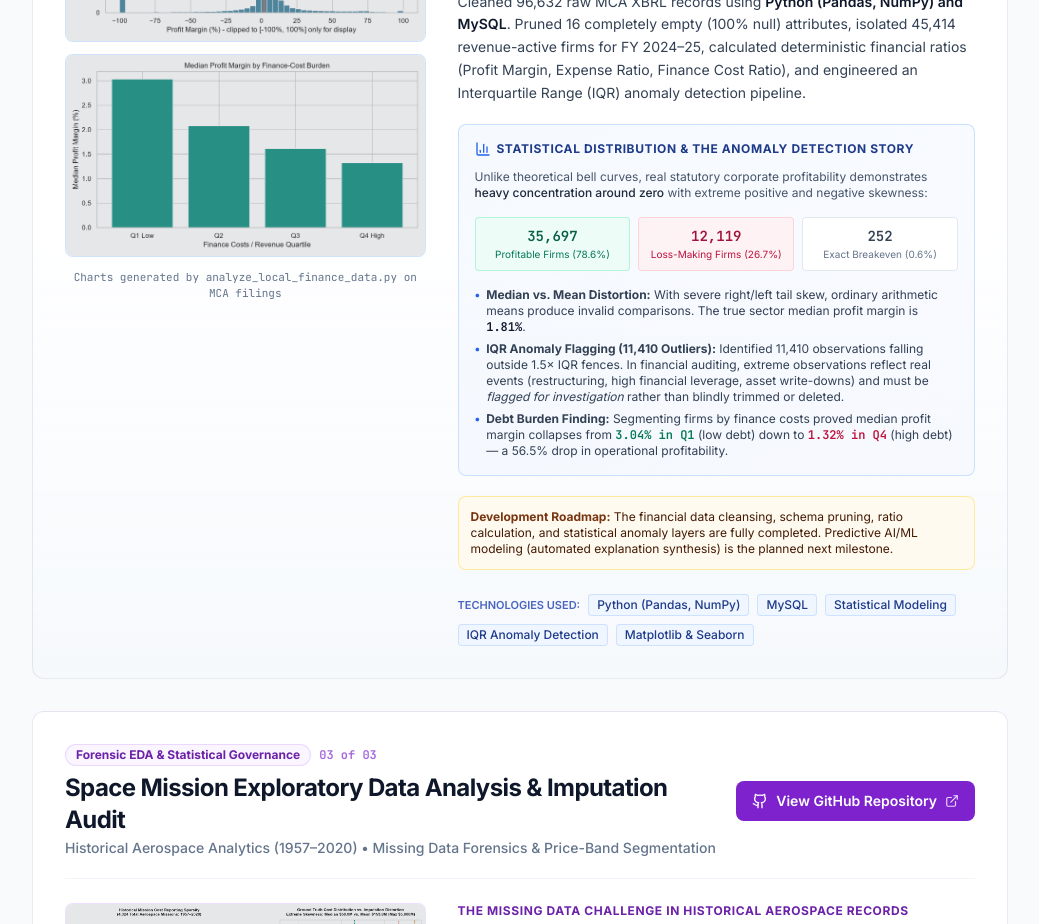
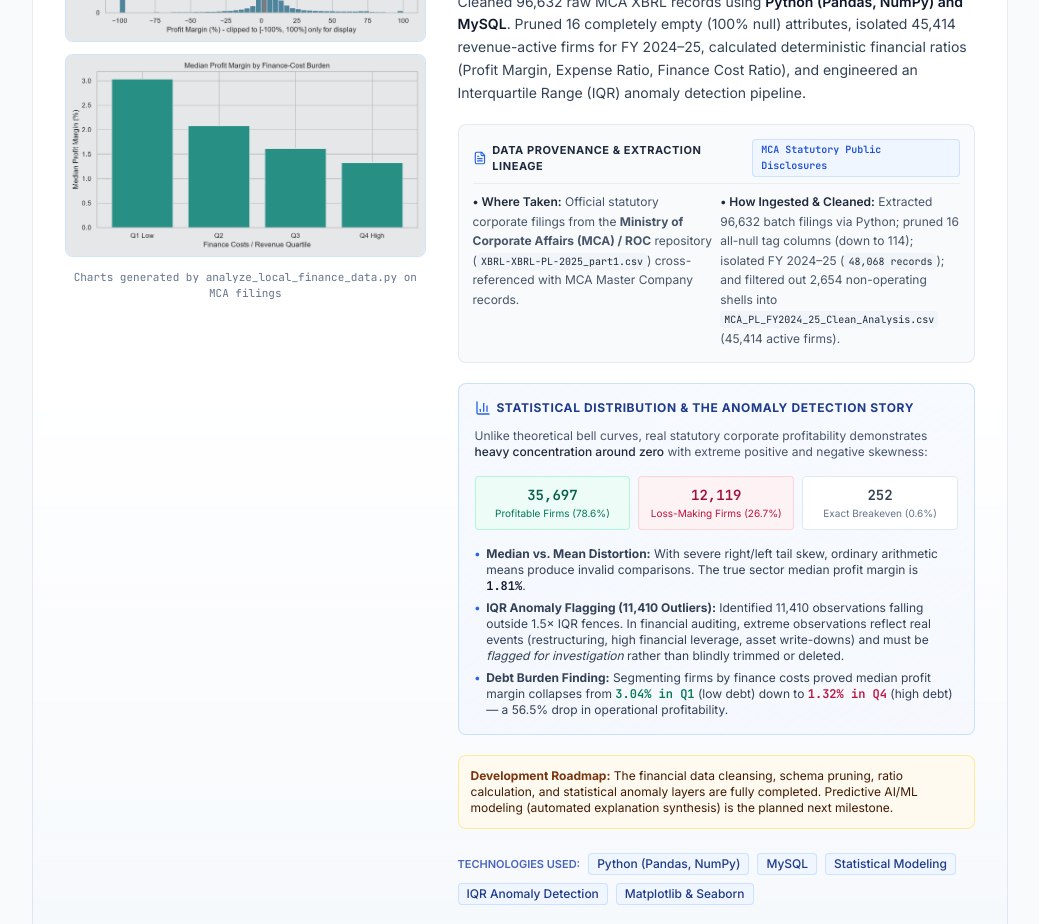
Before and after one commit to SachinCoder11/MY-Protfolio, a React (Vite) app: page / in a window 1280 px wide. Shown: the part 1940-2864 px from the top of the page, without its empty margins (120-1159 px from the left). Built offline with nearby package versions, Linux system fonts and the light colour scheme.

Commit message:
feat: add compact data provenance and extraction lineage to Financial Pipeline

```diff
--- a/src/components/ProjectTwoFinance.jsx
+++ b/src/components/ProjectTwoFinance.jsx
@@ -9,7 +9,8 @@ import {
   Clock,
   BarChart3,
   AlertTriangle,
-  TrendingDown
+  TrendingDown,
+  FileText
 } from 'lucide-react';
 import ImageModal from './ImageModal';
 
@@ -140,6 +141,27 @@ export default function ProjectTwoFinance() {
             </p>
           </div>
 
+          {/* Data Sourcing & Ingestion Lineage (Compact & Authentic) */}
+          <div className="bg-slate-50/90 rounded-lg p-3.5 border border-slate-200/90 space-y-2 text-xs shadow-2xs">
+            <div className="flex items-center justify-between border-b border-slate-200/70 pb-1.5">
+              <span className="font-bold text-slate-800 uppercase tracking-wider text-[11px] flex items-center gap-1.5">
+                <FileText className="w-3.5 h-3.5 text-blue-600" />
+                Data Provenance & Extraction Lineage
+              </span>
+              <span className="text-[10px] font-mono font-semibold text-blue-700 bg-blue-50 px-2 py-0.5 rounded border border-blue-200/70">
+                MCA Statutory Public Disclosures
+              </span>
+            </div>
+            <div className="grid grid-cols-1 sm:grid-cols-2 gap-2 text-slate-600 leading-relaxed">
+              <div>
+                <span className="font-semibold text-slate-800">• Where Taken:</span> Official statutory corporate filings from the <strong>Ministry of Corporate Affairs (MCA) / ROC</strong> repository (<code className="text-slate-800 font-mono text-[10px] bg-slate-100 px-1 py-0.5 rounded">XBRL-XBRL-PL-2025_part1.csv</code>) cross-referenced with MCA Master Company records.
+              </div>
+              <div>
+                <span className="font-semibold text-slate-800">• How Ingested & Cleaned:</span> Extracted 96,632 batch filings via Python; pruned 16 all-null tag columns (down to 114); isolated FY 2024–25 (<code className="text-slate-800 font-mono text-[10px] bg-slate-100 px-1 py-0.5 rounded">48,068 records</code>); and filtered out 2,654 non-operating shells into <code className="text-slate-800 font-mono text-[10px] bg-slate-100 px-1 py-0.5 rounded">MCA_PL_FY2024_25_Clean_Analysis.csv</code> (45,414 active firms).
+              </div>
+            </div>
+          </div>
+
           {/* The Financial Distribution Story */}
           <div className="bg-gradient-to-br from-blue-50/60 to-indigo-50/30 rounded-lg p-4 border border-blue-200/80 space-y-3 shadow-2xs">
             <h4 className="text-xs font-bold uppercase tracking-wider text-blue-900 flex items-center gap-1.5">
```
